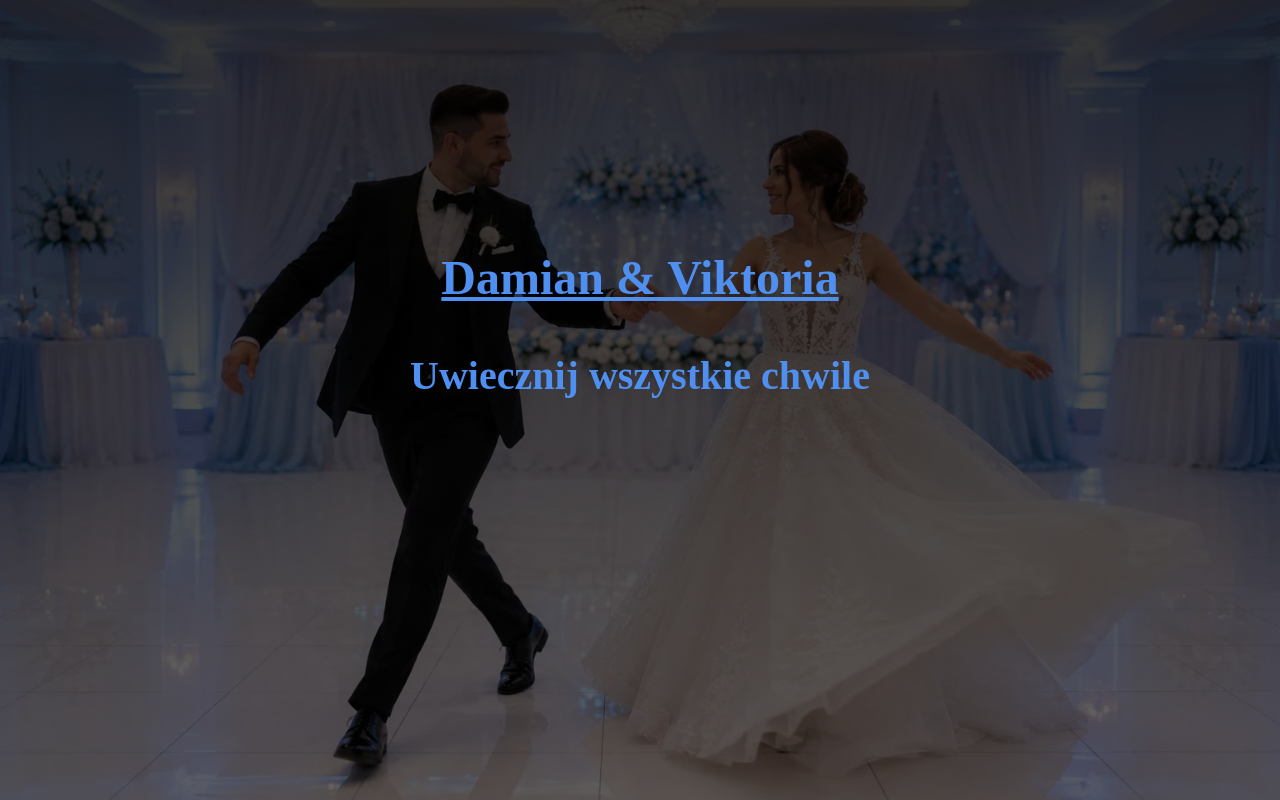
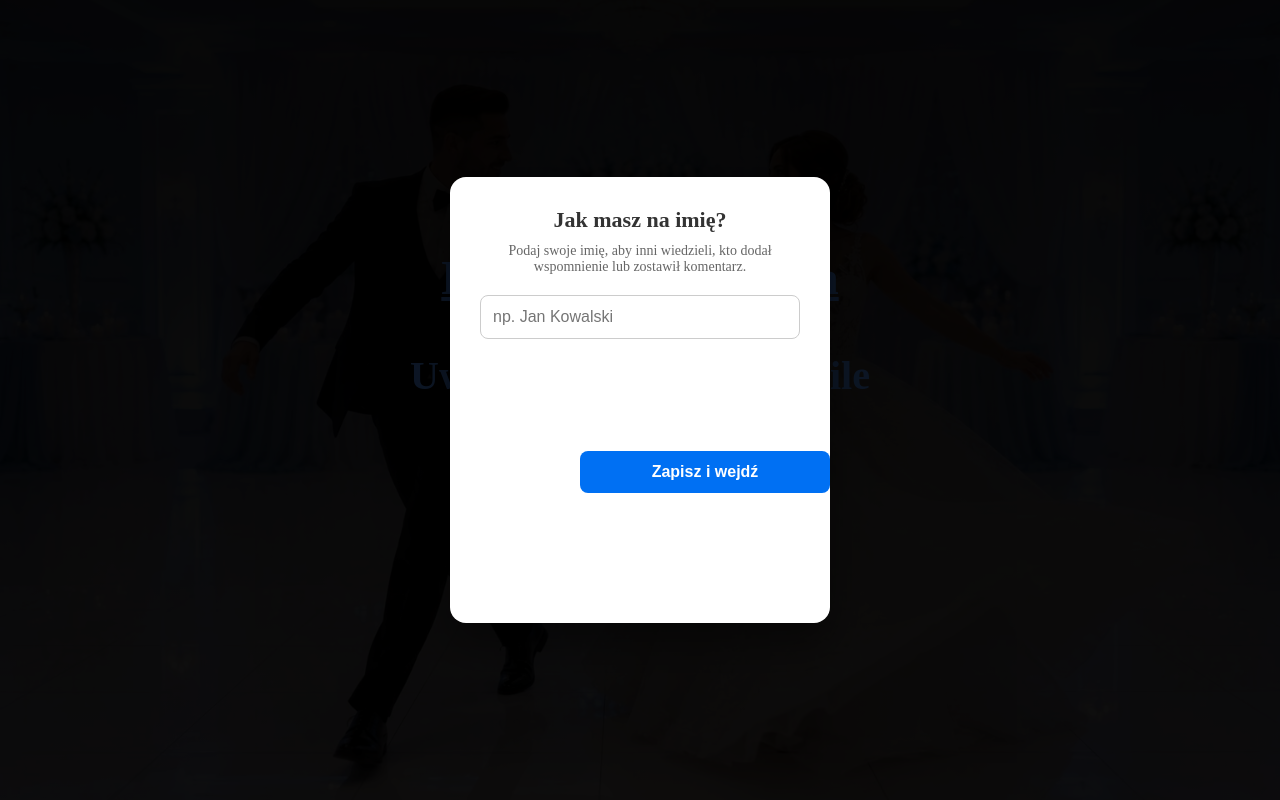
Before and after one commit to DamianGapinski/EventTime, a Next.js app: page / in a window 1280 px wide. Shown: the top 800 px of the page. Built offline with nearby package versions, Linux system fonts and the light colour scheme.

Commit message:
Nowy chat

```diff
--- a/src/app/page.tsx
+++ b/src/app/page.tsx
@@ -1,49 +1,74 @@
 'use client';
 
-import { useState } from 'react';
-import { useRouter } from 'next/navigation';
+import { useState, useEffect } from 'react';
+import Link from 'next/link';
 
 export default function Home() {
-  const [name, setName] = useState('');
-  const router = useRouter();
+  const [isNameModalOpen, setIsNameModalOpen] = useState(false);
+  const [tempNameInput, setTempNameInput] = useState('');
+  const [userName, setUserName] = useState('');
 
-  const handleStart = (e: React.FormEvent) => {
+  useEffect(() => {
+    const savedName = localStorage.getItem('userName');
+    if (!savedName) {
+      setIsNameModalOpen(true);
+    } else {
+      setUserName(savedName);
+    }
+  }, []);
+
+  const handleSaveName = (e: React.FormEvent) => {
     e.preventDefault();
-    if (!name.trim()) return;
+    if (!tempNameInput.trim()) return;
 
-    // Zapisujemy imię i nazwisko w pamięci przeglądarki
-    localStorage.setItem('userName', name.trim());
-    router.push('/galeria');
+    localStorage.setItem('userName', tempNameInput.trim());
+    setUserName(tempNameInput.trim());
+    setIsNameModalOpen(false);
   };
 
   return (
     <>
+      {/* Wyskakujący modal na stronie głównej */}
+      {isNameModalOpen && (
+        <div className="name-modal-overlay">
+          <div className="name-modal-content">
+            <h2>Jak masz na imię?</h2>
+            <p>Podaj swoje imię, aby inni wiedzieli, kto dodał wspomnienie lub zostawił komentarz.</p>
+            <form onSubmit={handleSaveName} className="name-modal-form">
+              <input
+                type="text"
+                placeholder="np. Jan Kowalski"
+                value={tempNameInput}
+                onChange={(e) => setTempNameInput(e.target.value)}
+                required
+                autoFocus
+                className="name-modal-input"
+              />
+              <button type="submit" className="name-modal-btn">
+                Zapisz i wejdź
+              </button>
+            </form>
+          </div>
+        </div>
+      )}
+
       <header>
         <h1><strong>Damian & Viktoria</strong><br/><br/> Uwiecznij wszystkie chwile</h1>
       </header>
       <main>
-        <form onSubmit={handleStart} style={{ margin: '20px 0', display: 'flex', flexDirection: 'column', gap: '10px', maxWidth: '300px' }}>
-          <label htmlFor="userName">Podaj swoje imię (i nazwisko):</label>
-          <input
-            id="userName"
-            type="text"
-            placeholder="np. Jan Kowalski"
-            value={name}
-            onChange={(e) => setName(e.target.value)}
-            required
-            style={{ padding: '10px', fontSize: '16px', borderRadius: '4px', border: '1px solid #ccc' }}
-          />
-          <button type="submit" style={{ padding: '10px', fontSize: '16px', cursor: 'pointer' }}>
-            Przejdź do aplikacji
-          </button>
-        </form>
+        {userName && <p style={{ textAlign: 'center', marginBottom: '20px' }}>Witaj, <strong>{userName}</strong>!</p>}
+
+        <div style={{ textAlign: 'center', margin: '20px 0' }}>
+          <Link href="/galeria" style={{ padding: '12px 24px', background: '#0070f3', color: '#fff', borderRadius: '8px', textDecoration: 'none', fontWeight: 'bold' }}>
+            Przejdź do galerii
+          </Link>
+        </div>
 
         <ol>
-          <li><h3>1. Wpisz swoje imię i przejdź do aplikacji</h3></li>
-          <li><h3>2. Zrób lub dodaj zdjęcie/film z galerii</h3></li>
-          <li><h3>3. Podziel się pięknymi chwilami</h3></li>
-          <li><h3>4. Przeglądaj wszystkie chwile i zobacz, kto je dodał</h3></li>
-          <li><h3>5. Lajkuj i komentuj zdjęcia innych</h3></li>
+          <li><h3>1. Zrób lub dodaj zdjęcie/film z galerii</h3></li>
+          <li><h3>2. Podziel się pięknymi chwilami</h3></li>
+          <li><h3>3. Przeglądaj wszystkie piękne chwile</h3></li>
+          <li><h3>4. Lajkuj i komentuj zdjęcia/filmy innych użytkowników</h3></li>
         </ol>
       </main>
     </>
```
